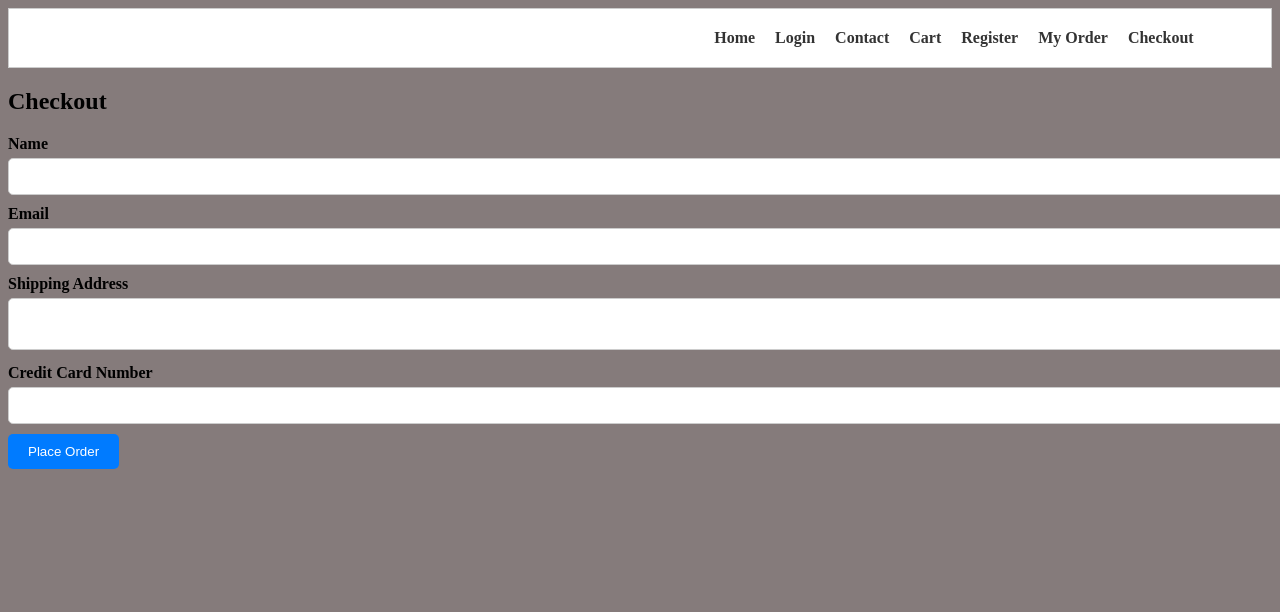
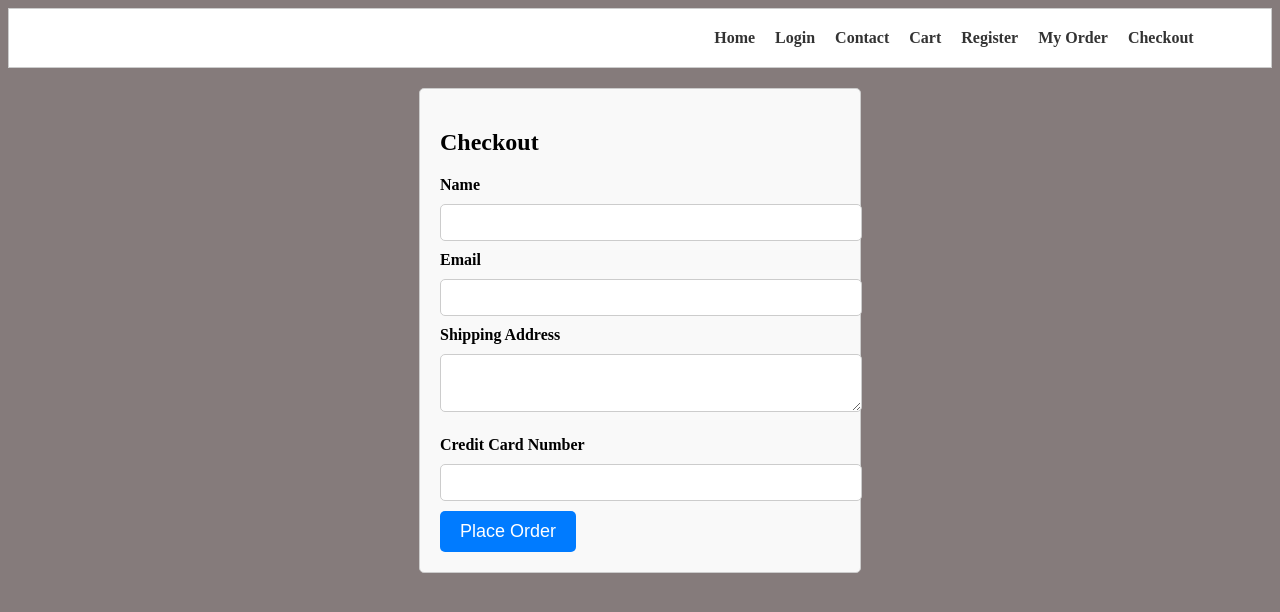
Before and after one commit to JamesKm08/Project-G5, a React (Create React App) app in the folder duka/: page /checkout in a window 1280 px wide. Shown: the top 612 px of the page. Built offline with nearby package versions, Linux system fonts and the light colour scheme.

Commit message:
feat:checkout styling

```diff
--- /dev/null
+++ b/duka/src/components/Checkout.css
@@ -0,0 +1,43 @@
+.checkout-form-container {
+    max-width: 400px;
+    margin: 0 auto;
+    padding: 20px;
+    border: 1px solid #ccc;
+    border-radius: 5px;
+    background-color: #f9f9f9;
+  }
+
+  .checkout-form-container h2 {
+    font-size: 24px;
+    margin-bottom: 20px;
+  }
+
+  .checkout-form label {
+    display: block;
+    margin-bottom: 10px;
+    font-weight: bold;
+  }
+
+  .checkout-form textarea {
+    width: 100%;
+    padding: 10px;
+    margin-bottom: 20px;
+    border: 1px solid #ccc;
+    border-radius: 5px;
+    font-size: 16px;
+  }
+
+  .checkout-form button{
+    background-color: #007bff;
+    color: #fff;
+    border: none;
+    border-radius: 5px;
+    padding: 10px 20px;
+    font-size: 18px;
+    cursor: pointer;
+    transition: background-color 0.3s;
+  }
+
+  .checkout-form button:hover {
+    background-color: #0056b3;
+  }
--- a/duka/src/components/Checkout.js
+++ b/duka/src/components/Checkout.js
@@ -1,4 +1,5 @@
 import React, { useState } from 'react';
+import './Checkout.css'
 
 const CheckoutForm = () => {
 const [formData, setFormData] = useState({
```
